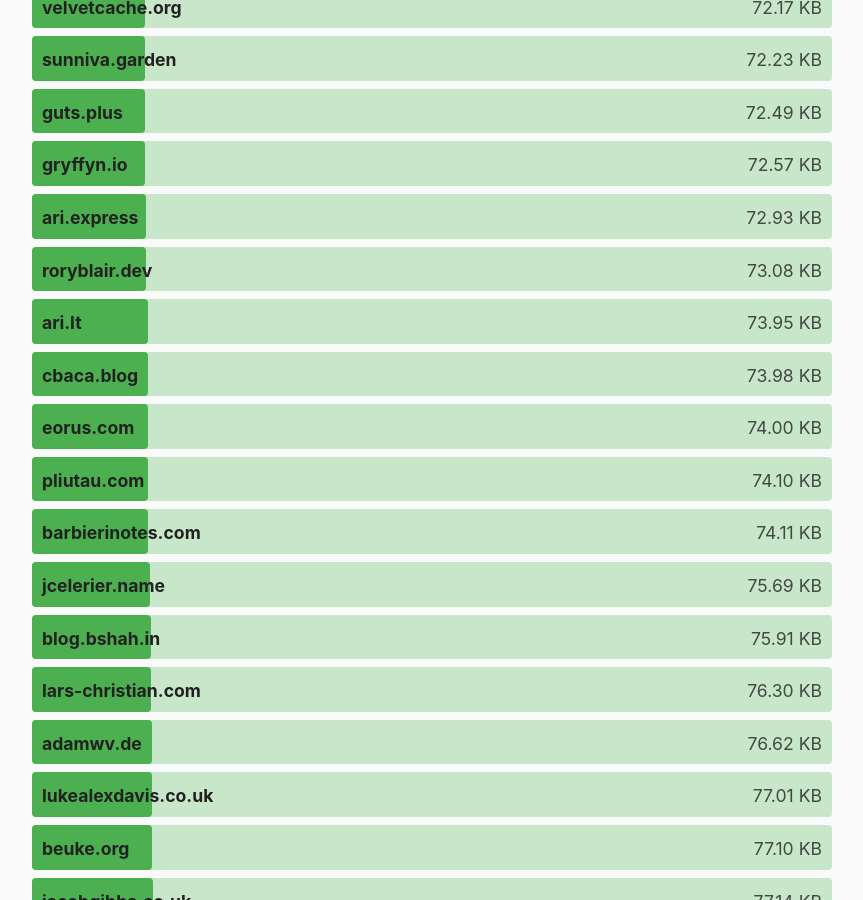
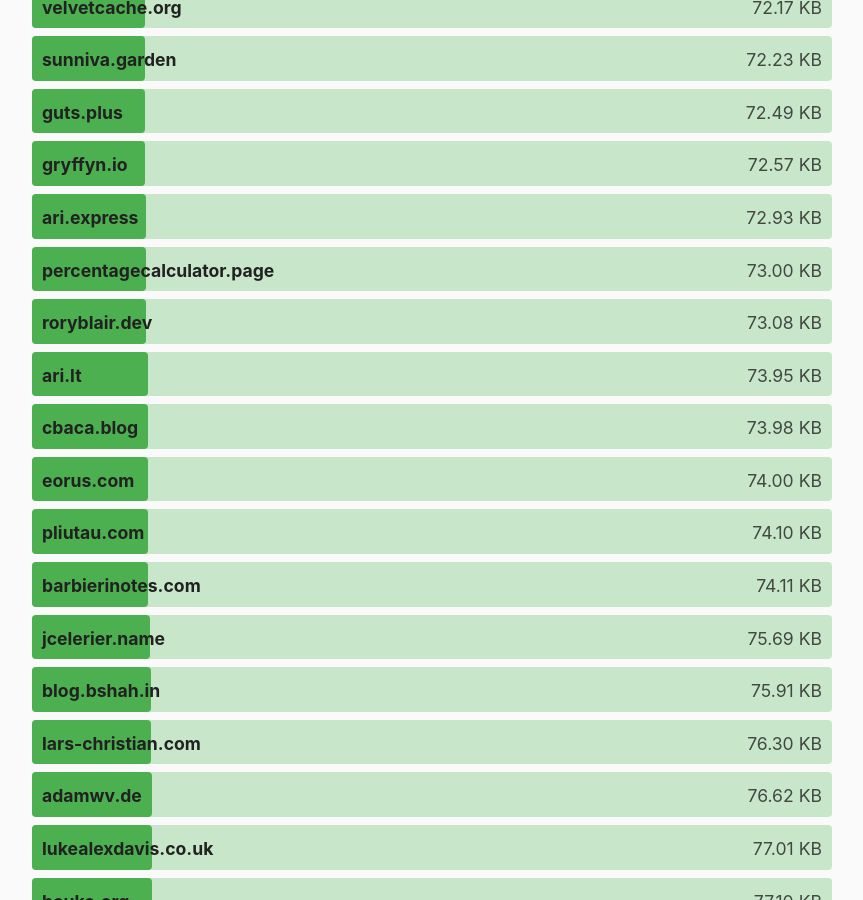
Before and after one commit to kevquirk/512kb.club, a Jekyll site: the page built from index.md, in a window 1280 px wide and 900 px high, scrolled down 20573 px. Shown: the whole window, without its empty margins (208-1071 px from the left). Built offline with Jekyll 4.4.1, drawn with Linux system fonts in a browser that asks for light colours.

Commit message:
Update sites.yml
Add percentagecalculator.page to the 512KB Club

https://radar.cloudflare.com/scan/80ce52e4-1d59-40d6-bb9c-a918064ffc85/summary

```diff
--- a/_data/sites.yml
+++ b/_data/sites.yml
@@ -1,3 +1,8 @@
+- domain: percentagecalculator.page
+  url: https://percentagecalculator.page/
+  size: 73.00
+  last_checked: 2025-11-07
+
 - domain: 0xedward.io
   url: https://0xedward.io/
   size: 41.02
```
